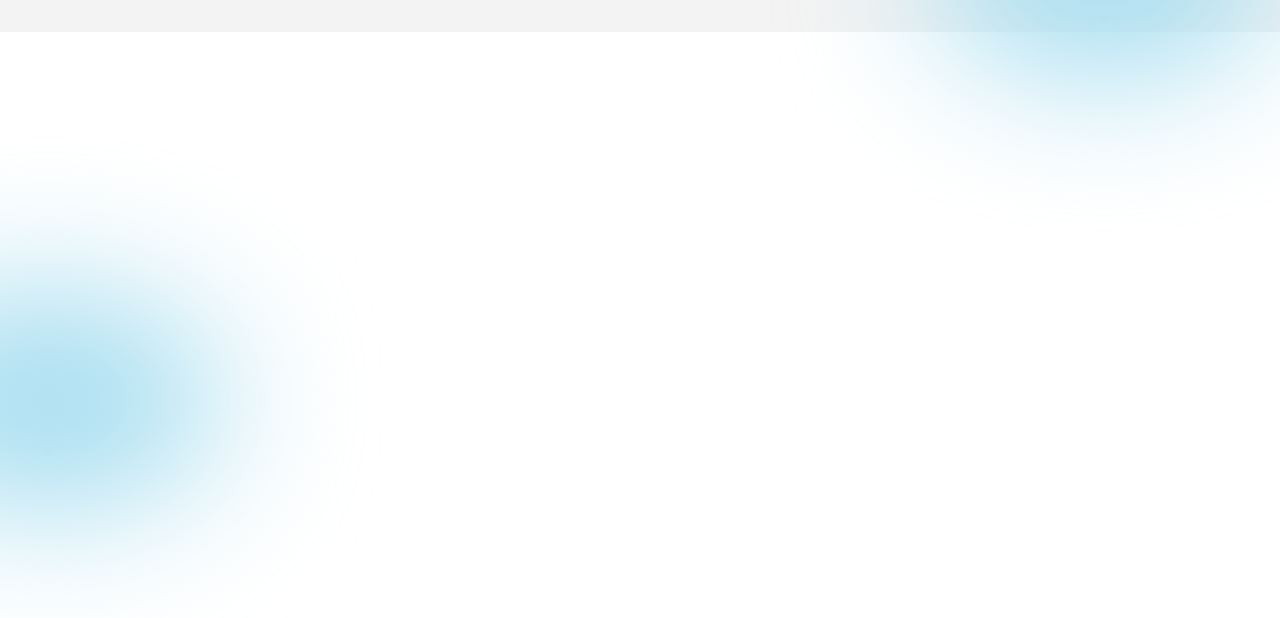
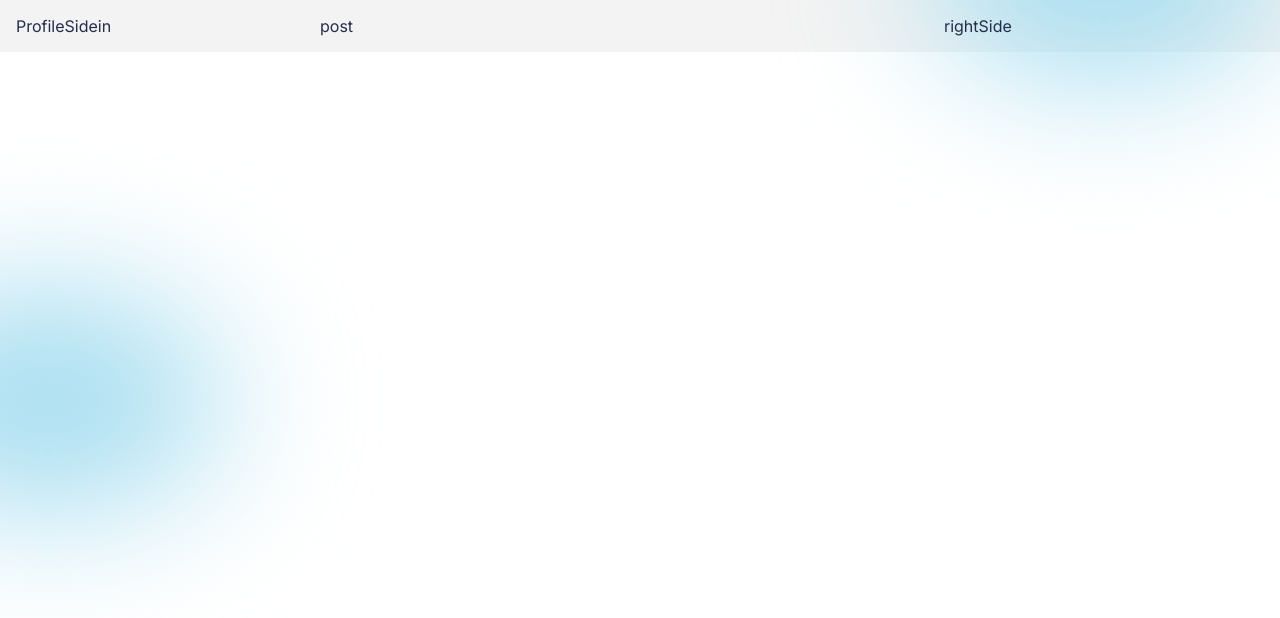
Before and after one commit to itx-shoaib/SocialBird--Frontend, a React (Create React App) app: page / in a window 1280 px wide. Shown: the top 618 px of the page. Built offline with nearby package versions, Linux system fonts and the light colour scheme.

Commit message:
Making pages and components

```diff
--- a/src/App.jsx
+++ b/src/App.jsx
@@ -1,9 +1,11 @@
 import "./App.css"
+import Home from "./pages/home/Home";
 function App() {
   return (
     <div className="App">
       <div className="blur" style={{ top: "-18%", right: "0" }}></div>
       <div className="blur" style={{ top: "36%", left: "-8rem" }}></div>
+      <Home />
     </div>
   );
 }
--- /dev/null
+++ b/src/components/profileSide/ProfileSide.jsx
@@ -0,0 +1,13 @@
+import React from 'react'
+
+const ProfileSide = () => {
+    return (
+        <>
+            <div className="profileSide">
+                ProfileSidein
+            </div>
+        </>
+    )
+}
+
+export default ProfileSide
--- /dev/null
+++ b/src/pages/home/Home.css
@@ -0,0 +1,6 @@
+.Home{
+position: relative;
+display: grid;
+grid-template-columns: 18rem auto 20rem;
+gap: 1rem;
+}
--- /dev/null
+++ b/src/pages/home/Home.jsx
@@ -0,0 +1,17 @@
+import React from 'react'
+import ProfileSide from '../../components/profileSide/ProfileSide'
+import "./Home.css"
+
+const Home = () => {
+    return (
+        <>
+            <div className="Home">
+                <ProfileSide />
+                <div className="post">post</div>
+                <div className="rightSide">rightSide</div>
+            </div>
+        </>
+    )
+}
+
+export default Home
```
Also changed, not shown: src/components/profileSide/ProfileSide.css (added).
